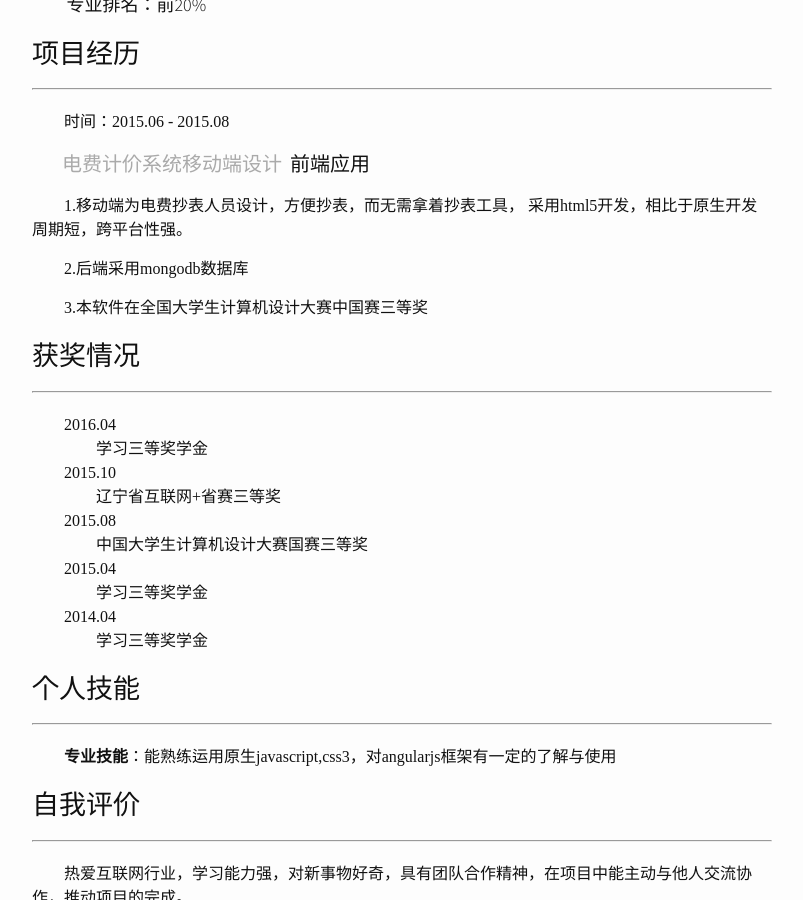
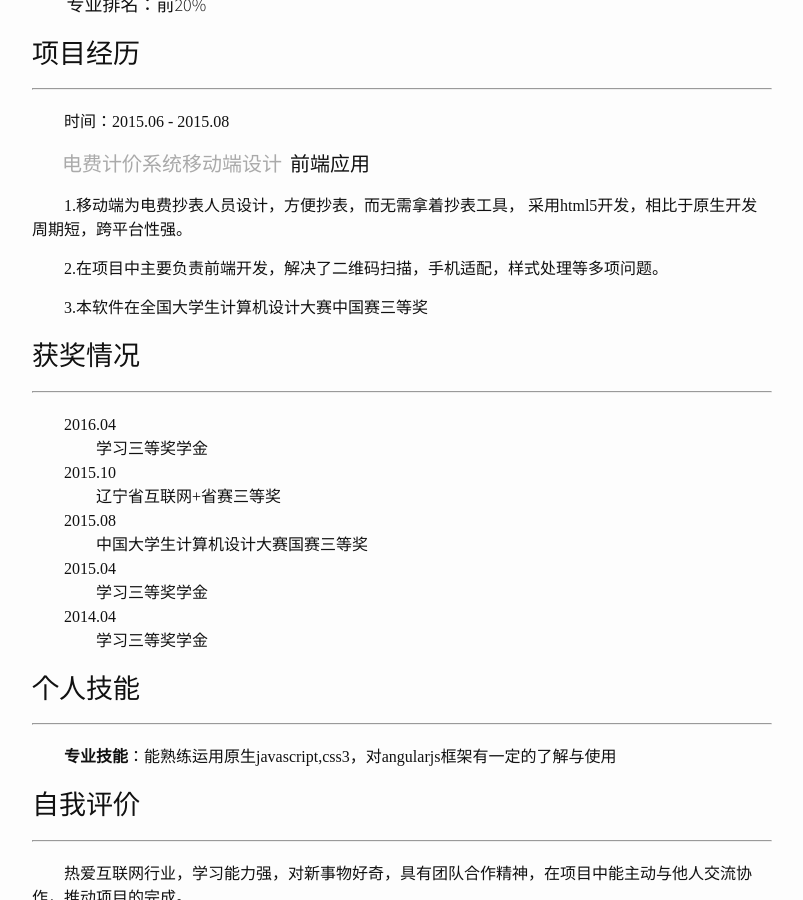
Before and after one commit to rainzhao/rainzhao.github.io.old, a Jekyll site: the page built from about.md, in a window 1280 px wide and 900 px high, scrolled down 910 px. Shown: the whole window, without its empty margins (238-1041 px from the left). Built offline with Jekyll 4.4.1, drawn with Linux system fonts in a browser that asks for light colours; nearby versions of some CDN libraries.

Commit message:
change about

```diff
--- a/_posts/2016-03-30-design-stories.markdown
+++ b/_posts/2016-03-30-design-stories.markdown
@@ -55,7 +55,7 @@ author: "rainzhaocreate"
     <h4><a href="https://github.com/rainzhao/electric" target="_blank">电费计价系统移动端设计</a>&nbsp;&nbsp;前端应用</h4>
     <p>1.移动端为电费抄表人员设计，方便抄表，而无需拿着抄表工具，
     采用html5开发，相比于原生开发周期短，跨平台性强。</p>
-    <p>2.后端采用mongodb数据库</p>
+    <p>2.在项目中主要负责前端开发，解决了二维码扫描，手机适配，样式处理等多项问题。</p>
     <p>3.本软件在全国大学生计算机设计大赛中国赛三等奖</p>
   </div>
 </div>
--- a/about.md
+++ b/about.md
@@ -55,7 +55,7 @@ permalink: /about/
     <h4><a href="https://github.com/rainzhao/electric" target="_blank">电费计价系统移动端设计</a>&nbsp;&nbsp;前端应用</h4>
     <p>1.移动端为电费抄表人员设计，方便抄表，而无需拿着抄表工具，
     采用html5开发，相比于原生开发周期短，跨平台性强。</p>
-    <p>2.后端采用mongodb数据库</p>
+    <p>2.在项目中主要负责前端开发，解决了二维码扫描，手机适配，样式处理等多项问题。</p>
     <p>3.本软件在全国大学生计算机设计大赛中国赛三等奖</p>
   </div>
 </div>
```
